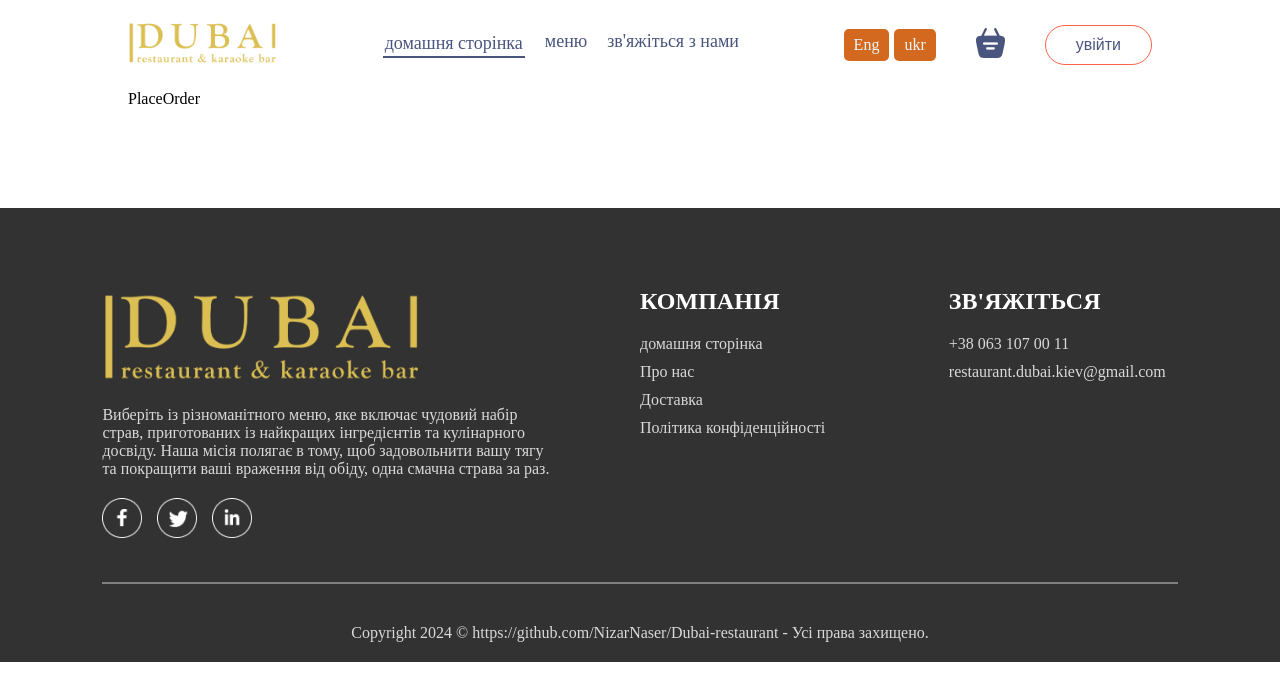
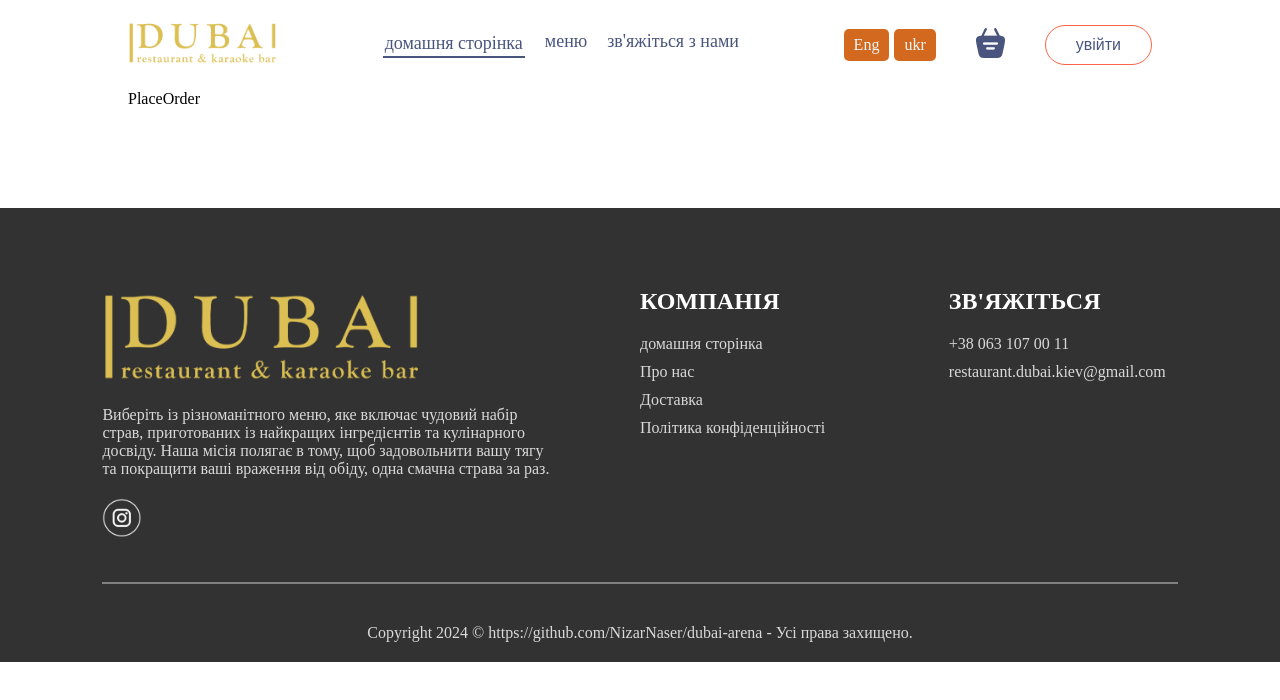
Before and after one commit to NizarNaser/dubai-arena, a React (Vite) app: page /dubai-arena/order in a window 1280 px wide. Shown: the top 700 px of the page. Built offline with nearby package versions, Linux system fonts and the light colour scheme.

Commit message:
u14
Signed-off-by: NizarNaser <nizarnaser17@gmail.com>

```diff
--- a/src/assets/assets.js
+++ b/src/assets/assets.js
@@ -198,6 +198,7 @@ import linkedin_icon from './linkedin_icon.png'
 import facebook_icon from './facebook_icon.png'
 import twitter_icon from './twitter_icon.png'
 import cross_icon from './cross_icon.png'
+import instagram_icon from './instagram_icon.png'
 import selector_icon from './selector_icon.png'
 import rating_starts from './rating_starts.png'
 import profile_icon from './profile_icon.png'
@@ -218,6 +219,7 @@ export const assets = {
     linkedin_icon,
     facebook_icon,
     twitter_icon,
+    instagram_icon,
     cross_icon,
     selector_icon,
     profile_icon,
--- a/src/components/footer/Footer.jsx
+++ b/src/components/footer/Footer.jsx
@@ -1,3 +1,4 @@
+import { Link } from "react-router-dom";
 import { assets } from "../../assets/assets"
 import "./Footer.css"
 import { useTranslation } from 'react-i18next';
@@ -10,9 +11,8 @@ function Footer() {
              <img src={assets.logo} alt="" />
              <p>{t('Choose-from-a-diverse-menu')}</p>
              <div className="footer-social-icons">
-                <img src={assets.facebook_icon} alt="" />
-                <img src={assets.twitter_icon} alt="" />
-                <img src={assets.linkedin_icon} alt="" />
+
+                <Link to='https://www.instagram.com/dubaikyiv/'><img src={assets.instagram_icon} alt="" /></Link>
              </div>
            </div>
            <div className="footer-content-center">
@@ -35,7 +35,7 @@ function Footer() {
 
         </div>
          <hr/>
-         <p className="footer-copyright">Copyright 2024 © https://github.com/NizarNaser/Dubai-restaurant - {t('All-Right-Reserved')}.</p>
+         <p className="footer-copyright">Copyright 2024 © https://github.com/NizarNaser/dubai-arena - {t('All-Right-Reserved')}.</p>
     </div>
   )
 }
```
Also changed, not shown: src/assets/instagram_icon.png (added), 1 other file (tests, documents, lock files or other folders).
